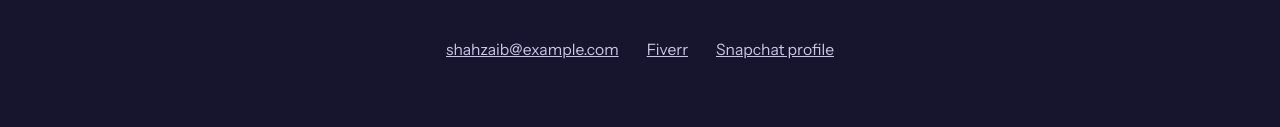
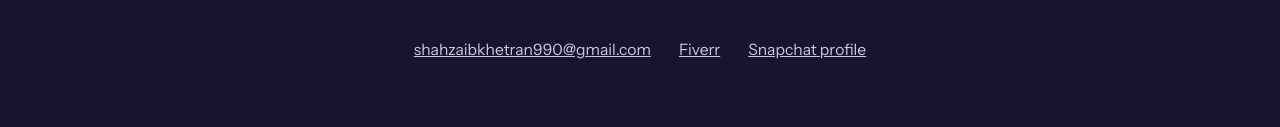
Before and after one commit to shahzaibkhetran990-pixel/Shahzaib-AR-Studio, a plain HTML site: page index.html in a window 1280 px wide. Shown: the part 3684-3811 px from the top of the page. Drawn offline with nearby package versions, Linux system fonts and the light colour scheme.

Commit message:
Update email contact to new address

```diff
--- a/index.html
+++ b/index.html
@@ -278,12 +278,12 @@ footer{background:#0F0D20;color:#9A96BB;text-align:center;padding:1.75rem 1rem;f
       <h2>Ready to build your brand’s next lens?</h2>
       <p class="lead">Tell me about your brand and your goals. I’ll reply with a concept and timeline within 24 to 48 hours.</p>
       <div class="cta-row">
-        <a href="mailto:shahzaib@example.com" class="btn btn-snap">Request a custom lens</a>
-        <!-- Number country code ke sath likhen, jaise 923378030332 -->
+        <a href="mailto:shahzaibkhetran990@gmail.com" class="btn btn-snap">Request a custom lens</a>
+        <!-- Number country code ke sath likhen, jaise 923001234567 -->
         <a href="https://wa.me/923378030332" target="_blank" rel="noopener" class="btn btn-wa">Message on WhatsApp</a>
       </div>
       <div class="links">
-        <a href="mailto:shahzaib@example.com">shahzaib@example.com</a>
+        <a href="mailto:shahzaibkhetran990@gmail.com">shahzaibkhetran990@gmail.com</a>
         <a href="https://www.fiverr.com/" target="_blank" rel="noopener">Fiverr</a>
         <a href="https://www.snapchat.com/" target="_blank" rel="noopener">Snapchat profile</a>
       </div>
```
